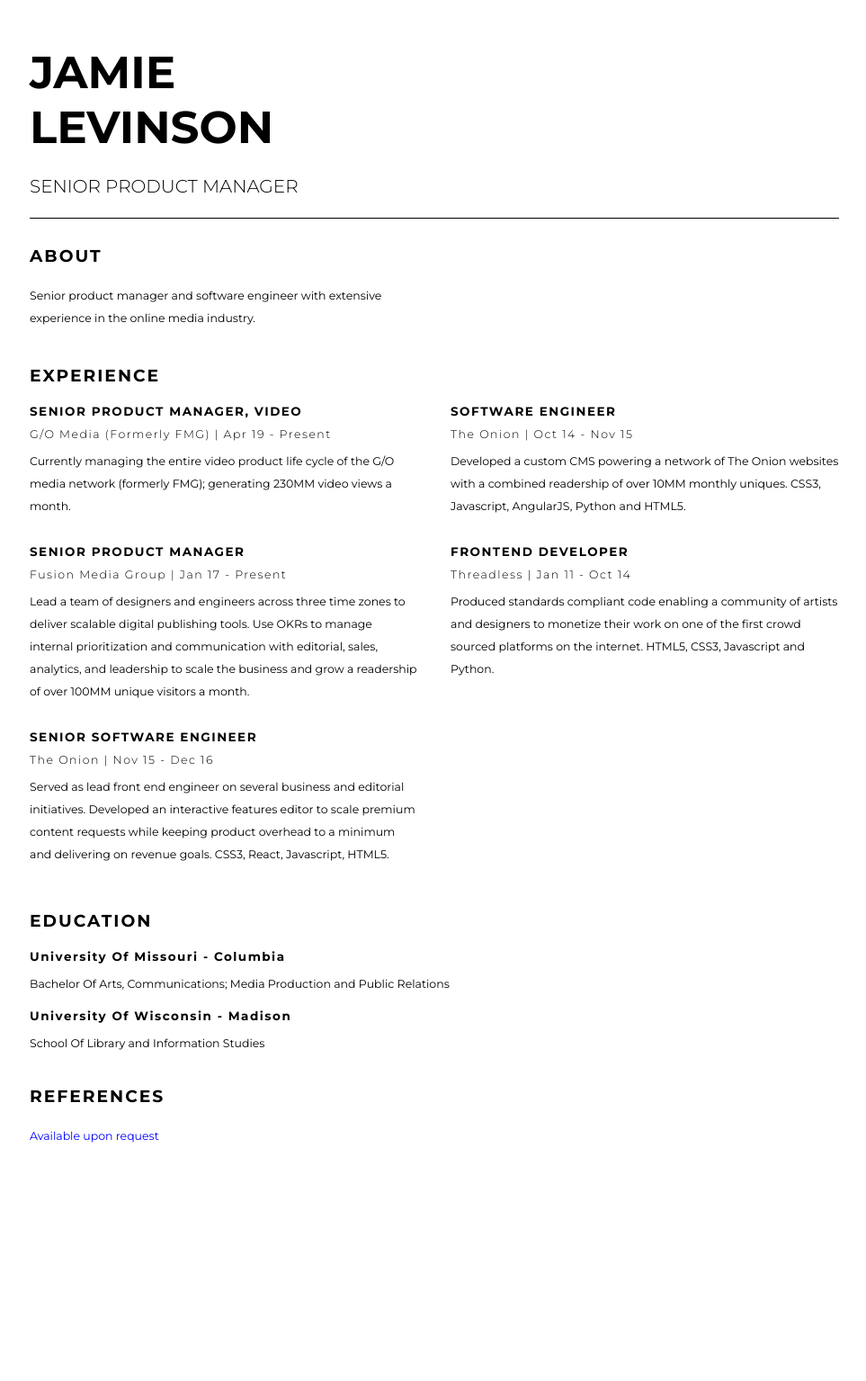
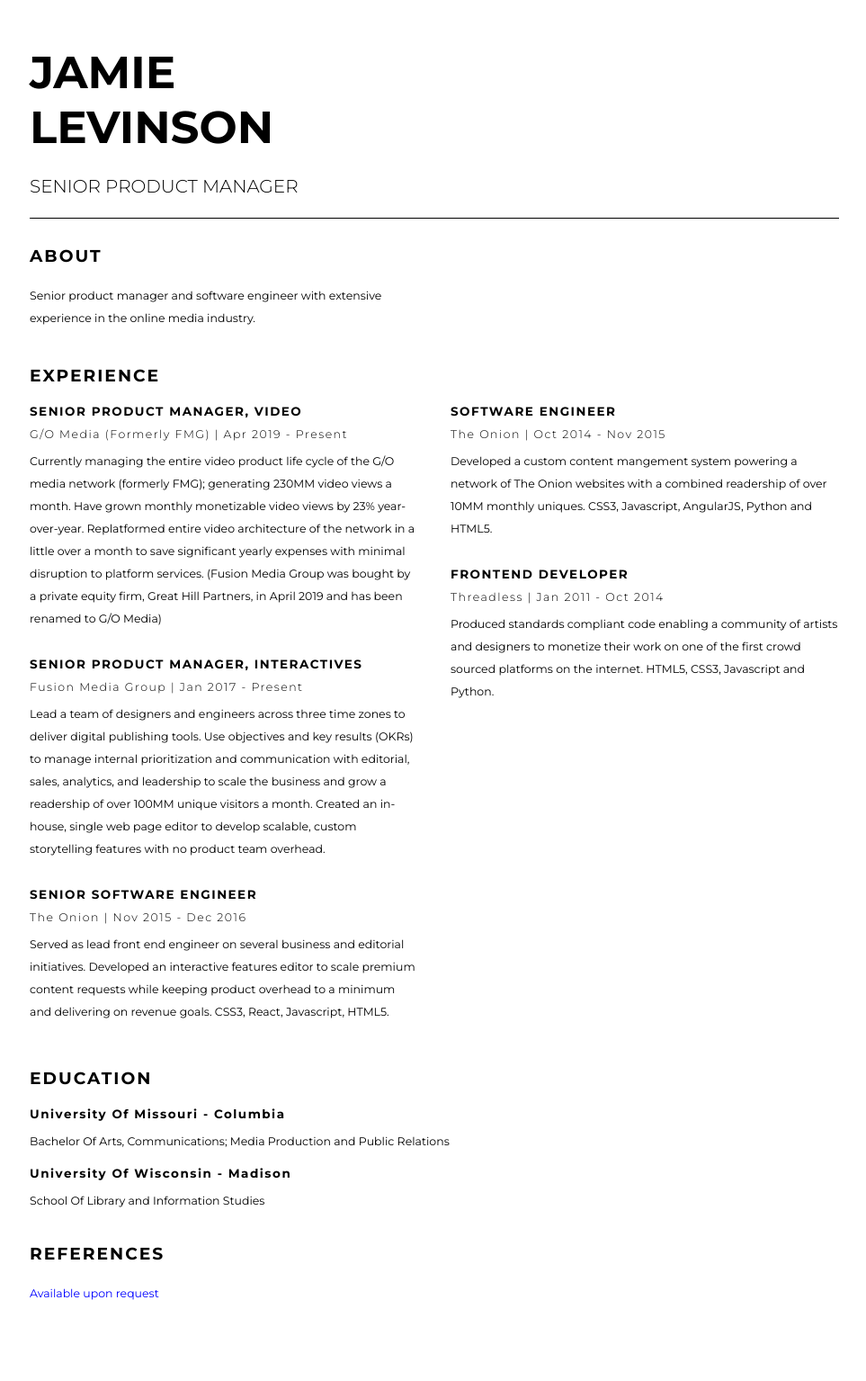
Before and after one commit to jmelvnsn/jamie-levinson, a Jekyll site: the page built from index.html, in a window 1280 px wide. Shown: the whole page at 90% size, without its empty margins (157-1120 px from the left). Built offline with Jekyll 4.4.1, drawn with Linux system fonts in a browser that asks for light colours; before the commit the page ends 1360 px from its top, so only the background shows below that.

Commit message:
copy updates

```diff
--- a/index.html
+++ b/index.html
@@ -27,21 +27,21 @@ title: Jamie Levinson - Senior Product Manager CV
 		<div class="col1">
 			<div class="item">
 				<h4>SENIOR PRODUCT MANAGER, VIDEO</h4>
-				<h5>G/O Media (Formerly FMG) | Apr 19 - Present</h5>
+				<h5>G/O Media (Formerly FMG) | Apr 2019 - Present</h5>
 				<p>
-					Currently managing the entire video product life cycle of the G/O media network (formerly FMG); generating 230MM video views a month.
+					Currently managing the entire video product life cycle of the G/O media network (formerly FMG); generating 230MM video views a month. Have grown monthly monetizable video views by 23% year-over-year. Replatformed entire video architecture of the network in a little over a month to save significant yearly expenses with minimal disruption to platform services. (Fusion Media Group was bought by a private equity firm, Great Hill Partners, in April 2019 and has been renamed to G/O Media)
 				</p>
 			</div>
 			<div class="item">
-				<h4>SENIOR PRODUCT MANAGER</h4>
-				<h5>Fusion Media Group | Jan 17 - Present</h5>
+				<h4>SENIOR PRODUCT MANAGER, INTERACTIVES</h4>
+				<h5>Fusion Media Group | Jan 2017 - Present</h5>
 				<p>
-					Lead a team of designers and engineers across three time zones to deliver scalable digital publishing tools. Use OKRs to manage internal prioritization and communication with editorial, sales, analytics, and leadership to scale the business and grow a readership of over 100MM unique visitors a month.
+					Lead a team of designers and engineers across three time zones to deliver digital publishing tools. Use objectives and key results (OKRs) to manage internal prioritization and communication with editorial, sales, analytics, and leadership to scale the business and grow a readership of over 100MM unique visitors a month. Created an in-house, single web page editor to develop scalable, custom storytelling features with no product team overhead.
 				</p>
 			</div>
 			<div class="item">
 				<h4>SENIOR SOFTWARE ENGINEER</h4>
-				<h5>The Onion | Nov 15 - Dec 16</h5>
+				<h5>The Onion | Nov 2015 - Dec 2016</h5>
 				<p>
 					Served as lead front end engineer on several business and editorial initiatives. Developed an interactive features editor to scale premium content requests while keeping product overhead to a minimum and delivering on revenue goals. CSS3, React, Javascript, HTML5.
 				</p>
@@ -50,14 +50,14 @@ title: Jamie Levinson - Senior Product Manager CV
 		<div class="col2">
 			<div class="item">
 				<h4>SOFTWARE ENGINEER</h4>
-				<h5>The Onion | Oct 14 - Nov 15</h5>
+				<h5>The Onion | Oct 2014 - Nov 2015</h5>
 				<p>
-					Developed a custom CMS powering a network of The Onion websites with a combined readership of over 10MM monthly uniques. CSS3, Javascript, AngularJS, Python and HTML5.
+					Developed a custom content mangement system powering a network of The Onion websites with a combined readership of over 10MM monthly uniques. CSS3, Javascript, AngularJS, Python and HTML5.
 				</p>
 			</div>
 			<div class="item">
 				<h4>FRONTEND DEVELOPER</h4>
-				<h5>Threadless | Jan 11 - Oct 14</h5>
+				<h5>Threadless | Jan 2011 - Oct 2014</h5>
 				<p>
 					Produced standards compliant code enabling a community of artists and designers to monetize their work on one of the first crowd sourced platforms on the internet. HTML5, CSS3, Javascript and Python.
 				</p>
```
